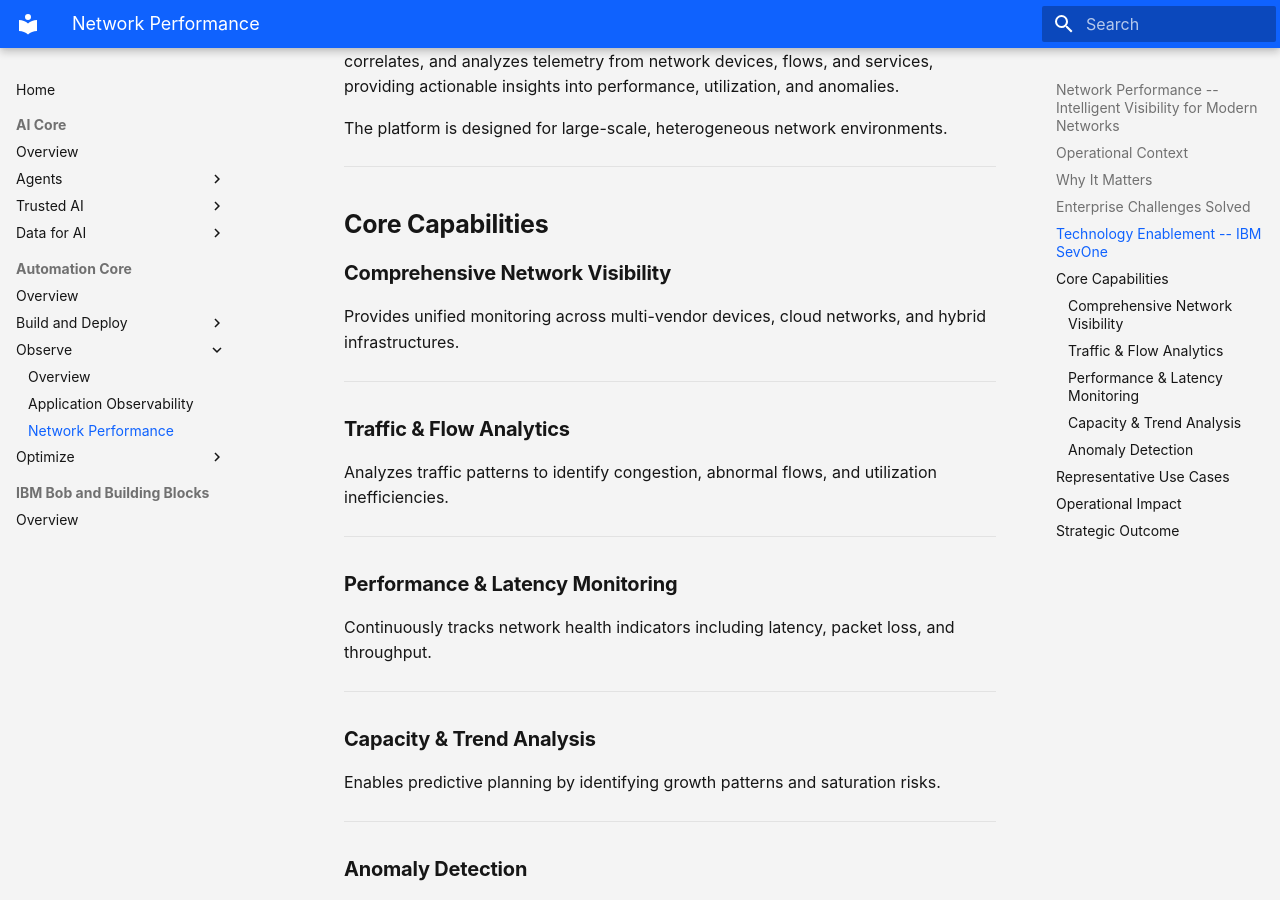
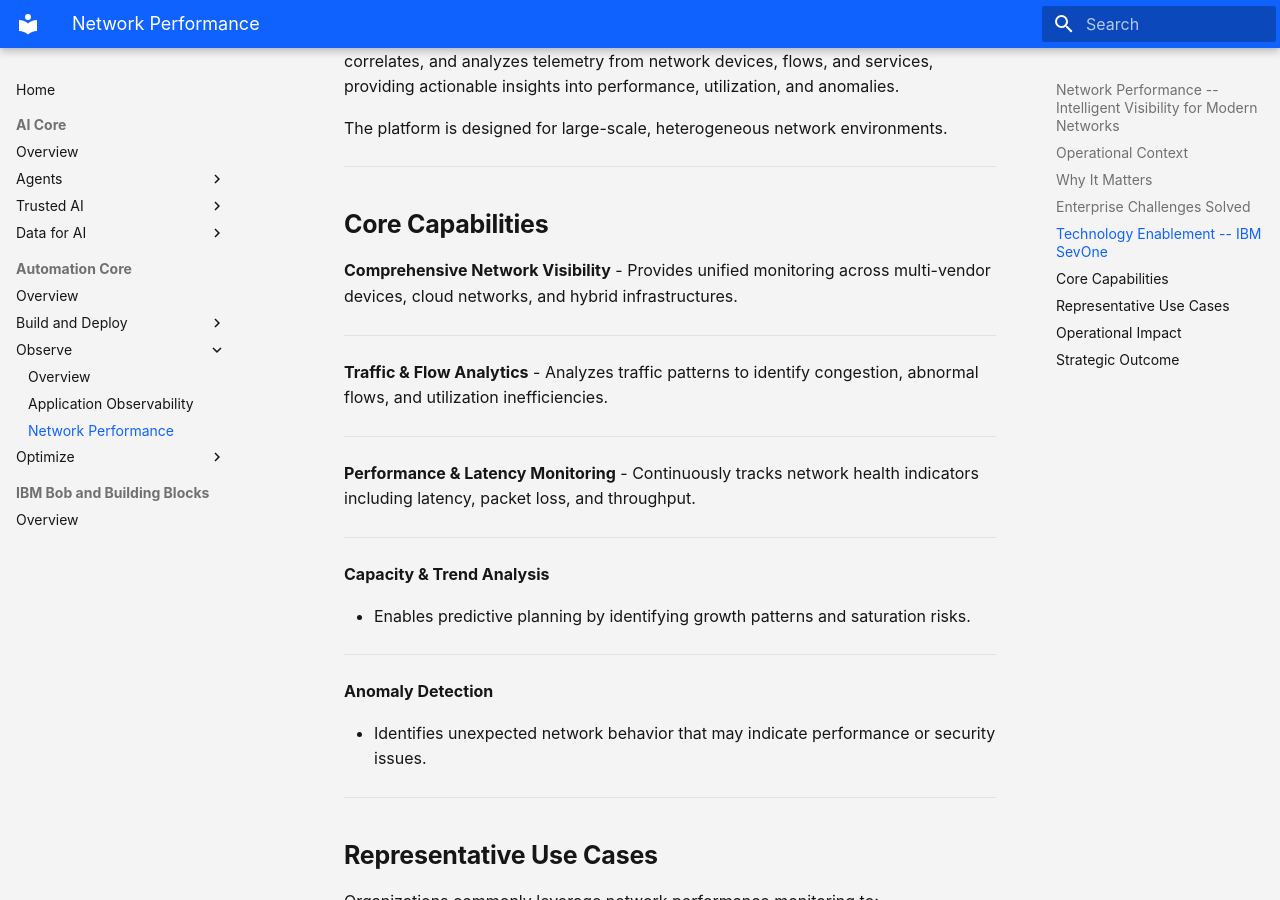
Before and after one commit to ibm-self-serve-assets/building-blocks-docs, an MkDocs documentation site: the page built from docs-src/automation-core/observe/network-performance.md, in a window 1280 px wide and 900 px high, scrolled down 1530 px. Built offline with MkDocs 1.6.1 and Material for MkDocs 9.7.7, drawn with Linux system fonts in a browser that asks for light colours.

Commit message:
Adding Observe

```diff
--- a/docs-src/automation-core/observe/network-performance.md
+++ b/docs-src/automation-core/observe/network-performance.md
@@ -1,15 +1,12 @@
 ## **Network Performance -- Intelligent Visibility for Modern Networks**
-
 ------------------------------------------------------------------------
 Network Performance monitoring provides deep visibility into the
 behavior, health, and efficiency of enterprise network infrastructures.
 It enables organizations to analyze traffic patterns, detect
 degradations, identify bottlenecks, and ensure consistent service
 delivery across complex, distributed environments.
-
 ------------------------------------------------------------------------
 ## **Operational Context**
-
 Modern enterprise networks span data centers, cloud providers, branch
 offices, remote users, and software-defined architectures. Performance
 issues can emerge from congestion, misconfigurations, capacity
@@ -19,10 +16,8 @@
 
 Network performance intelligence provides the operational clarity
 required to maintain reliability and service quality.
-
 ------------------------------------------------------------------------
 ## **Why It Matters**
-
 Without comprehensive network visibility, enterprises face:
 
 -   Undetected performance degradation\
@@ -33,10 +28,8 @@
 
 Network performance analytics transform reactive problem resolution into
 proactive performance assurance.
-
 ------------------------------------------------------------------------
 ## **Enterprise Challenges Solved**
-
 -   Fragmented network monitoring tools\
 -   Lack of end-to-end traffic visibility\
 -   Difficulty diagnosing intermittent issues\
@@ -46,7 +39,6 @@
 
 ------------------------------------------------------------------------
 ## **Technology Enablement -- IBM SevOne**
-
 Network Performance is enabled by IBM SevOne, which delivers scalable,
 high-fidelity monitoring and analytics across enterprise networks.
 SevOne collects, correlates, and analyzes telemetry from network
@@ -55,36 +47,33 @@
 
 The platform is designed for large-scale, heterogeneous network
 environments.
-
 ------------------------------------------------------------------------
 ## **Core Capabilities**
 
-### **Comprehensive Network Visibility**
-Provides unified monitoring across multi-vendor devices, cloud networks,
+**Comprehensive Network Visibility**
+- Provides unified monitoring across multi-vendor devices, cloud networks,
 and hybrid infrastructures.
 
 ------------------------------------------------------------------------
-### **Traffic & Flow Analytics**
-
-Analyzes traffic patterns to identify congestion, abnormal flows, and
+**Traffic & Flow Analytics**
+- Analyzes traffic patterns to identify congestion, abnormal flows, and
 utilization inefficiencies.
 
 ------------------------------------------------------------------------
-### **Performance & Latency Monitoring**
-
-Continuously tracks network health indicators including latency, packet
+**Performance & Latency Monitoring**
+- Continuously tracks network health indicators including latency, packet
 loss, and throughput.
 
 ------------------------------------------------------------------------
-### **Capacity & Trend Analysis**
+**Capacity & Trend Analysis**
 
-Enables predictive planning by identifying growth patterns and
+- Enables predictive planning by identifying growth patterns and
 saturation risks.
 
 ------------------------------------------------------------------------
-### **Anomaly Detection**
+**Anomaly Detection**
 
-Identifies unexpected network behavior that may indicate performance or
+- Identifies unexpected network behavior that may indicate performance or
 security issues.
 
 ------------------------------------------------------------------------
```
